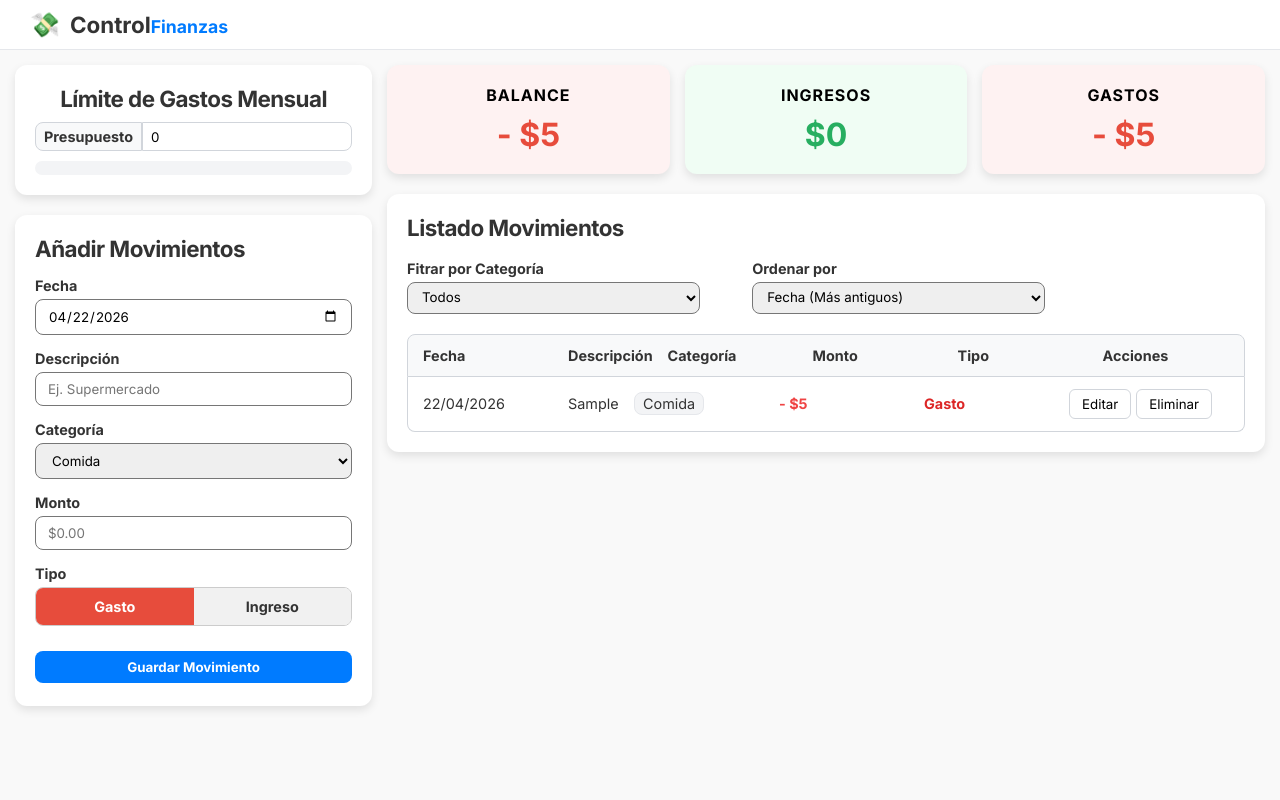
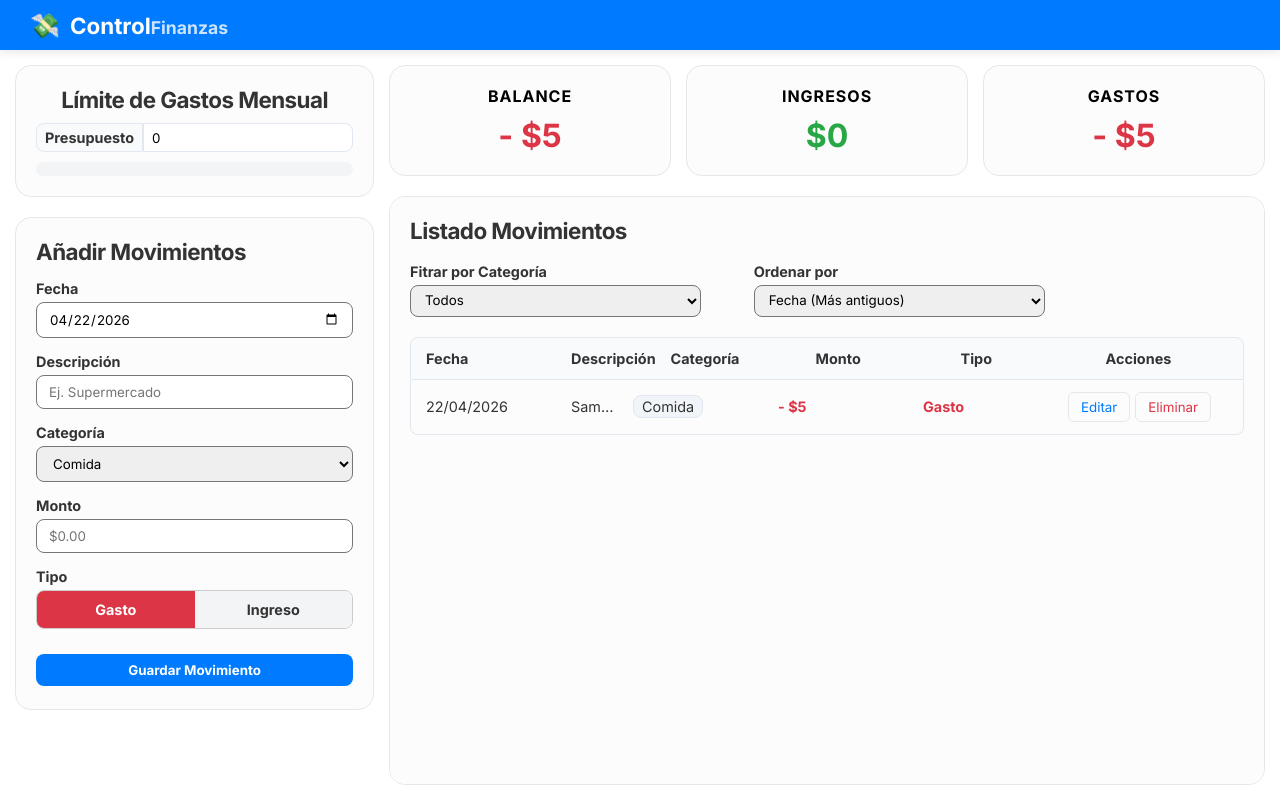
Before and after one commit to JuanPanero/DesarrolloSoftware-TP2, a React (Vite) app: page / in a window 1280 px wide. Both pictures are taken after typing "Sample", "5" into the empty fields and a click on the button "Guardar Movimiento". Built offline with nearby package versions, Linux system fonts and the light colour scheme.

Commit message:
style: actualización estética final y pulido de estilos

```diff
--- a/src/components/EditMovimiento.jsx
+++ b/src/components/EditMovimiento.jsx
@@ -52,7 +52,7 @@ function EditMovimiento({mov, actualizar, cambiarModo, categorias}){
         </select>
         <div className="contenedor-acciones">
             <button onClick={manejoCambiar} className="btn-accion btn-editar">Guardar</button>
-            <button onClick={cambiarModo} className="btn-accion btn-eliminar">Cancelar</button>
+            <button onClick={cambiarModo} className="btn-accion btn-cancelar">Cancelar</button>
         </div>
     </>
 
--- a/src/components/ViewMovimiento.jsx
+++ b/src/components/ViewMovimiento.jsx
@@ -11,7 +11,9 @@ function ViewMovimiento({mov, eliminar, cambiarModo}){
     return(
         <>
             <span>{formatearFecha(mov.fecha)}</span>
-            <span>{mov.descripcion}</span>
+            <span className="celda-descripcion">
+                {mov.descripcion}
+            </span>
             <span className="span-categoria">
                 {mov.categoria}
             </span>
--- a/src/styles/App.css
+++ b/src/styles/App.css
@@ -20,7 +20,7 @@ html, body, #root {
     margin: 0;
     padding: 0;
     height: 100vh;
-    background-color: #f9f9f9;
+    background-color: #ffffff;
     overflow: auto;
     color: #333;
 }
@@ -30,7 +30,7 @@ html, body, #root {
     gap: 15px;
     padding: 15px;
     align-items: stretch;
-    height: calc    (100vh - 50px);
+    height: calc(100vh - 50px);
     box-sizing: border-box;
     flex-wrap: nowrap;
     overflow-x: auto;
--- a/src/styles/Balance.css
+++ b/src/styles/Balance.css
@@ -7,9 +7,9 @@
 
 .tarjeta{
     flex: 1;
-    background-color: #FFFFFF;
-    border-radius: 12px;
-    box-shadow: 0 4px 10px rgba(0, 0, 0, 0.1);
+    background-color: #fcfcfc;
+    border-radius: 16px;
+    border: 1px solid #e5e7eb;
     text-align: center;
     padding: 20px;
 }
@@ -29,11 +29,9 @@
 }
 
 .positivo {
-    color: #27ae60;
-    background-color: #f0fdf4;
+    color: #28a745;
 }
 
 .negativo {
-    color: #e74c3c;
-    background-color: #fef2f2;
+    color: #dc3545;
 }
--- a/src/styles/Formulario.css
+++ b/src/styles/Formulario.css
@@ -4,10 +4,10 @@
     flex: 0 1 auto;
     gap: 15px;
     padding: 20px;
-    background-color: #FFFFFF;
+    background-color: #fcfcfc;
+    border: 1px solid #e5e7eb;
     box-sizing: border-box;
-    border-radius: 12px;
-    box-shadow: 0 4px 10px rgba(0, 0, 0, 0.1);
+    border-radius: 16px;
     overflow-y: auto;
     max-height: 100%;
 }
@@ -68,18 +68,18 @@
     padding: 10px;
     text-align: center;
     cursor: pointer;
-    background: #f1f1f1;
+    background: #f3f4f6;
     font-weight: bold;
     transition: 0.3s;
 }
 
 .radio-input:checked + .label-gasto {
-    background-color: #e74c3c;
+    background-color: #dc3545;
     color: white;
 }
 
 .radio-input:checked + .label-ingreso {
-    background-color: #2ecc71;
+    background-color: #28a745;
     color: white;
 }
 
--- a/src/styles/Header.css
+++ b/src/styles/Header.css
@@ -2,9 +2,9 @@
     display: flex;
     align-items: center;
     padding: 0 30px;
-    background-color: #ffffff;
+    background-color: #007bff;
     height: 50px;
-    border-bottom: 1px solid #e5e7eb;
+    box-shadow: 0 2px 10px rgba(0, 0, 0, 0.1);
 }
 
 .header-logo {
@@ -21,10 +21,11 @@
     font-size: 1.4rem;
     margin: 0;
     font-weight: 700;
+    color: #ffffff;
 }
 
 
 .header-logo h1 span {
-    color: #007bff;
+    color: rgba(255, 255, 255, 0.8);
     font-size: 1.1rem;
 }
--- a/src/styles/Listado.css
+++ b/src/styles/Listado.css
@@ -4,9 +4,9 @@
     flex: 1;
     flex-direction: column;
     padding: 20px;
-    background-color: #FFFFFF;
-    border-radius: 12px;
-    box-shadow: 0 4px 10px rgba(0, 0, 0, 0.1);
+    background-color: #fcfcfc;
+    border-radius: 16px;
+    border: 1px solid #e5e7eb;
     overflow: visible;
     min-height: 0;
     overflow-x: auto;
@@ -22,8 +22,8 @@
     align-items: center;
     padding: 12px 15px;
     gap: 15px;
-    border: 1px solid  #d1d5db;
-    background-color: #f8f9fa;
+    border: 1px solid  #e2e8f0;
+    background-color: #f8fafc;
     font-weight: bold;
     border-radius: 8px 8px 0 0;
     min-width: 800px;
@@ -67,15 +67,24 @@
     min-height: 0;
 }
 
+.mensaje-vacio{
+    margin-top: 30px;
+    text-align: center;
+    color: #9ca3af;
+    font-size: 1rem;
+    font-weight: 500;
+}
+
+
 .contenedor-item{
     display: grid;
     grid-template-columns: 130px 1fr 130px 130px 130px 160px;
     padding: 12px 15px;
     gap: 15px;
     align-items: center;
-    border-bottom: 1px solid  #d1d5db;
-    border-left: 1px solid  #d1d5db;
-    border-right: 1px solid  #d1d5db;
+    border-bottom: 1px solid  #e2e8f0;
+    border-left: 1px solid  #e2e8f0;
+    border-right: 1px solid  #e2e8f0;
     min-width: 800px;
 }
 
@@ -105,11 +114,11 @@
 }
 
 .span-categoria {
-    background-color: #f3f4f6;
+    background-color: #f1f5f9;
     padding: 2px 8px;
     border-radius: 8px;
     text-transform: capitalize;
-    border: 1px solid #e5e7eb;
+    border: 1px solid #e2e8f0;
     width: fit-content;
     display: block;
     margin-left: 0;
@@ -118,23 +127,23 @@
 }
 
 .monto-ingreso {
-    color: #10b981;
+    color: #28a745;
     font-weight: bold;
 }
 
 .monto-gasto {
-    color: #ef4444;
+    color: #dc3545;
     font-weight: bold;
 }
 
 .tipo-gasto{
-    color: #dc2626;
+    color: #dc3545;
     text-transform: capitalize;
     font-weight: bold;
 }
 
 .tipo-ingreso{
-    color: #059669;
+    color: #28a745;
     text-transform: capitalize;
     font-weight: bold;
 }
@@ -148,36 +157,55 @@
 .btn-accion {
     padding: 6px 12px;
     border-radius: 6px;
-    border: 1px  solid #d1d5db;
-    background: white;
+    border: 1px  solid #e5e7eb;
+    background-color: transparent;
     cursor: pointer;
-    transition: all 0.2s;
+    transition: all 0.2s ease;
     margin-right: 5px;
 }
 
-.btn-eliminar:hover {
-    background-color: #fee2e2;
-    color: #dc2626;
-    border-color: #fca5a5;
+
+.btn-editar{
+    color: #007bff;
 }
 
 .btn-editar:hover {
-    background-color: #eff6ff;
-    color: #2563eb;
-    border-color: #93c5fd;
+    background-color: #ebf5ff;
+    border-color: #b3d7ff;
+}
+
+.btn-guardar{
+    color: #007bff;
 }
 
 .btn-guardar:hover {
-    background-color: #ecfdf5;
-    color: #10b981;
-    border-color: #10b981;
+    background-color: #ebf5ff;
+    border-color: #b3d7ff;
+}
+
+.btn-eliminar {
+    color: #dc3545;
+}
+
+.btn-eliminar:hover {
+    background-color: #fff5f5;
+    border-color: #feb2b2;
+}
+
+.btn-cancelar {
+    color: #6b7280;
+}
+
+.btn-cancelar:hover {
+    background-color: #f3f4f6;
+    border-color: #d1d5db;
 }
 
 .contenedor-item.editando,
 .contenedor-item.editando select,
 .contenedor-item.editando input
  {
-    background-color: #f0f7ff ;
+    background-color: #f0f7ff;
 }
 
 .contenedor-listado ul::-webkit-scrollbar {
@@ -187,3 +215,10 @@
     background: #d1d5db;
     border-radius: 10px;
 }
+
+.celda-descripcion {
+    white-space: nowrap;
+    overflow: hidden;
+    text-overflow: ellipsis;
+    width: 100%;
+}
--- a/src/styles/Presupuesto.css
+++ b/src/styles/Presupuesto.css
@@ -1,9 +1,9 @@
 
 .tarjeta-presupuesto{
-    background-color: #ffffff;
+    background-color: #fcfcfc;
+    border: 1px solid #e5e7eb;
     padding: 20px;
-    border-radius: 12px;
-    box-shadow: 0 4px 10px rgba(0, 0, 0, 0.1);
+    border-radius: 16px;
     box-sizing: border-box;
 }
 
@@ -21,8 +21,8 @@
 .form-presupuesto label{
     padding: 5px 8px;
     border-radius: 8px 0 0 8px;
-    border: 1px solid  #d1d5db;
-    background-color: #f8f9fa;
+    border: 1px solid  #e2e8f0;
+    background-color: #f8fafc;
     font-size: 0.9rem;
     font-weight: bold;
 }
@@ -30,7 +30,7 @@
 .form-presupuesto input{
     padding: 5px 8px;
     border-radius: 0 8px 8px 0;
-    border: 1px solid  #d1d5db;
+    border: 1px solid  #e2e8f0;
 }
 
 .info-consumo {
@@ -51,18 +51,18 @@
     transition: width 0.3s ease;
 }
 
-.seguro { background-color: #10b981; }
-.alerta { background-color: #f59e0b; }
-.peligro { background-color: #ef4444; }
+.seguro { background-color: #28a745; }
+.alerta { background-color: #ffc107; }
+.peligro { background-color: #dc3545; }
 
 .alerta-tarjeta{
-    background-color: #fef2f2;
-    border: 1px solid #fee2e2;
+    background-color: #fff5f5;
+    border: 1px solid #feb2b2;
     animation: fadeIn 0.5s ease;
 }
 
 .alerta-presupuesto {
-    color: #991b1b;
+    color: #c53030;
     font-size: 0.8rem;
     animation: fadeIn 0.5s ease;
     margin-top: 10px;
```
